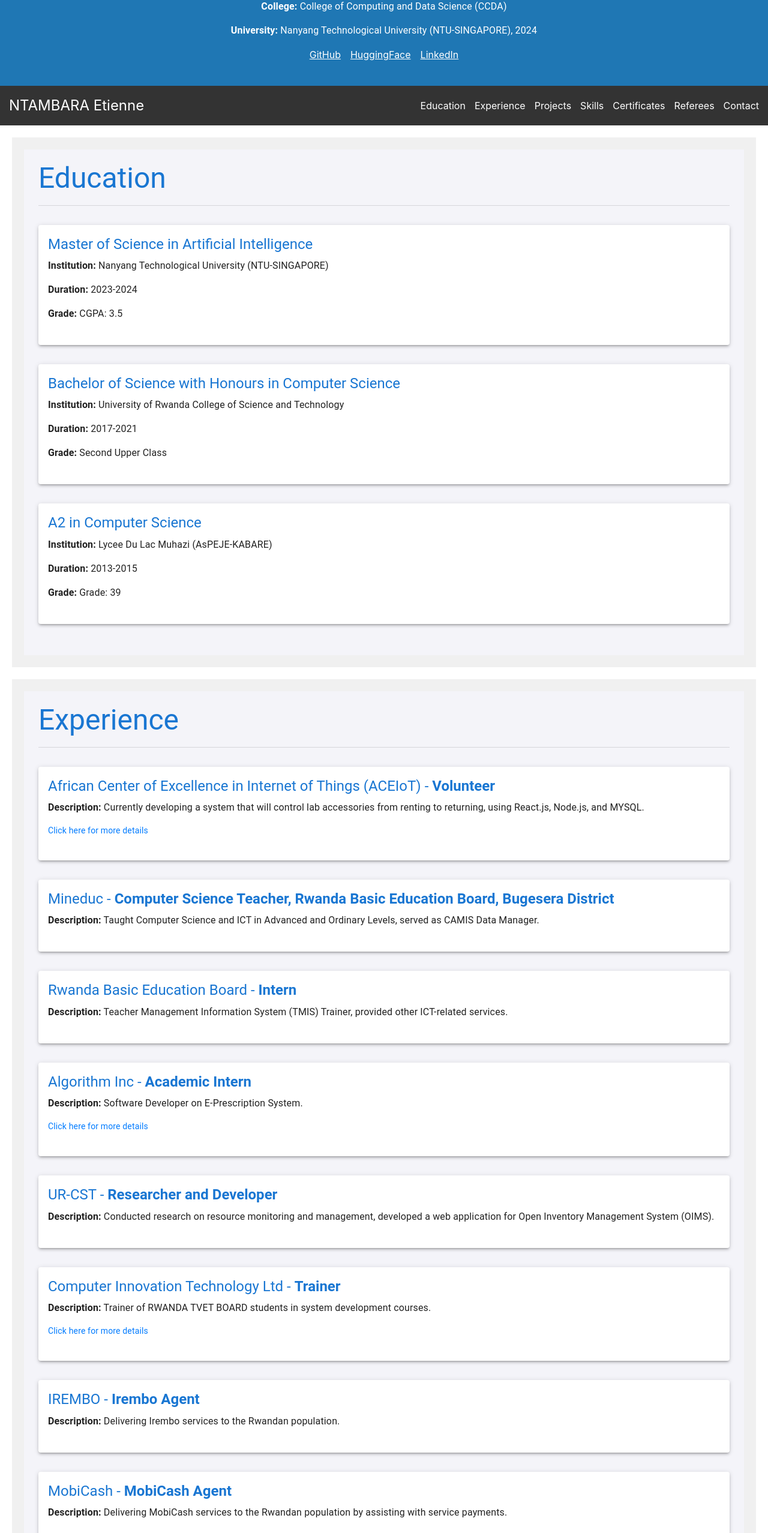
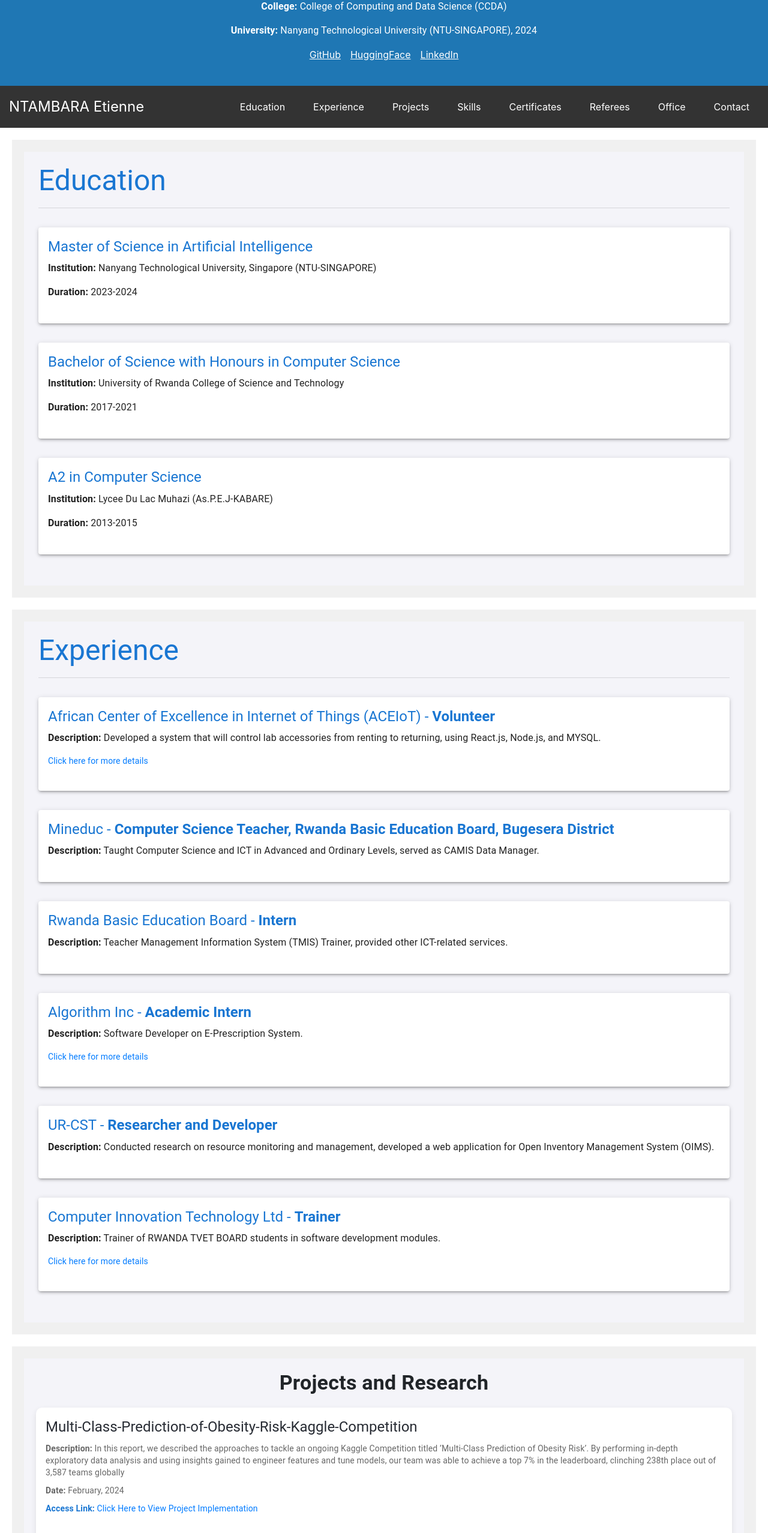
Before and after one commit to 94etienne/profile, a React (Create React App) app: page / in a window 1280 px wide. Shown: the part 233-2788 px from the top of the page at 60% size. Built offline with nearby package versions, Linux system fonts and the light colour scheme.

Commit message:
Updated profile

```diff
--- a/package.json
+++ b/package.json
@@ -1,4 +1,5 @@
 {
+  "homepage":"https://94etienne.github.io/profile/",
   "name": "profile",
   "version": "0.1.0",
   "private": true,
@@ -20,6 +21,8 @@
   },
   "scripts": {
     "start": "react-scripts start",
+    "predeploy":"npm run build",
+    "deploy":"gh-pages -d build",
     "build": "react-scripts build",
     "test": "react-scripts test",
     "eject": "react-scripts eject"
--- a/src/App.js
+++ b/src/App.js
@@ -29,6 +29,7 @@
 import Projects from './components/Projects';
 import './App.css';  // For background color
 import Footer from './components/Footer';
+import Office from './components/Office';
 
 function App() {
   return (
@@ -52,6 +53,9 @@
       <section id="referees">
         <Referees />
       </section>
+      <section id="office">
+        <Office />
+      </section>
       <section id="contact">
         <Contact />
       </section>
--- a/src/components/Education.js
+++ b/src/components/Education.js
@@ -15,7 +15,7 @@
       </Typography>
       {grade && (
         <Typography variant="body1" paragraph>
-          <strong>Grade:</strong> {grade}
+          {/* <strong>Grade:</strong> {grade} */}
         </Typography>
       )}
     </CardContent>
@@ -26,7 +26,7 @@
   const educationData = [
     {
       degree: "Master of Science in Artificial Intelligence",
-      institution: "Nanyang Technological University (NTU-SINGAPORE)",
+      institution: "Nanyang Technological University, Singapore (NTU-SINGAPORE)",
       duration: "2023-2024",
       grade: "CGPA: 3.5",
     },
@@ -38,7 +38,7 @@
     },
     {
       degree: "A2 in Computer Science",
-      institution: "Lycee Du Lac Muhazi (AsPEJE-KABARE)",
+      institution: "Lycee Du Lac Muhazi (As.P.E.J-KABARE)",
       duration: "2013-2015",
       grade: "Grade: 39",
     },
--- a/src/components/Experience.js
+++ b/src/components/Experience.js
@@ -1,5 +1,5 @@
 import React from "react";
-import { Container, Typography, Card, CardContent, CardActions, Button, List, ListItem, ListItemText, Divider } from "@mui/material";
+import { Container, Typography, Card, CardContent, Divider } from "@mui/material";
 
 const ExperienceItem = ({ title, role, description, link }) => (
   <Card sx={{ marginBottom: 4, boxShadow: 3 }}>
@@ -27,7 +27,7 @@
       title: "African Center of Excellence in Internet of Things (ACEIoT)",
       role: "Volunteer",
       description:
-        "Currently developing a system that will control lab accessories from renting to returning, using React.js, Node.js, and MYSQL.",
+        "Developed a system that will control lab accessories from renting to returning, using React.js, Node.js, and MYSQL.",
       link: "https://www.youtube.com/watch?v=liFgo2LXeu0",
     },
     {
@@ -59,21 +59,21 @@
     {
       title: "Computer Innovation Technology Ltd",
       role: "Trainer",
-      description: "Trainer of RWANDA TVET BOARD students in system development courses.",
+      description: "Trainer of RWANDA TVET BOARD students in software development modules.",
       link: "https://citttech.com/",
     },
-    {
-      title: "IREMBO",
-      role: "Irembo Agent",
-      description: "Delivering Irembo services to the Rwandan population.",
-      link: null,
-    },
-    {
-      title: "MobiCash",
-      role: "MobiCash Agent",
-      description: "Delivering MobiCash services to the Rwandan population by assisting with service payments.",
-      link: null,
-    },
+    // {
+    //   title: "IREMBO",
+    //   role: "Irembo Agent",
+    //   description: "Delivering Irembo services to the Rwandan population.",
+    //   link: null,
+    // },
+    // {
+    //   title: "MobiCash",
+    //   role: "MobiCash Agent",
+    //   description: "Delivering MobiCash services to the Rwandan population by assisting with service payments.",
+    //   link: null,
+    // },
   ];
 
   return (
--- a/src/components/NavBar.js
+++ b/src/components/NavBar.js
@@ -14,20 +14,39 @@
     if (element) {
       element.scrollIntoView({ behavior: 'smooth' });
     }
-    setIsOpen(false); // Close navbar after click on mobile
+    setIsOpen(false); // Close navbar after clicking a link on mobile
   };
+
+  const navItems = [
+    { id: 'education', label: 'Education' },
+    { id: 'experience', label: 'Experience' },
+    { id: 'projects', label: 'Projects' },
+    { id: 'skills', label: 'Skills' },
+    { id: 'certificates', label: 'Certificates' },
+    { id: 'referees', label: 'Referees' },
+    { id: 'office', label: 'Office' },
+    { id: 'contact', label: 'Contact' },
+  ];
 
   return (
     <nav className="navbar">
       <div className="nav-logo">NTAMBARA Etienne</div>
       <div className={`nav-links ${isOpen ? 'open' : ''}`}>
-        <a onClick={() => scrollToSection('education')}>Education</a>
-        <a onClick={() => scrollToSection('experience')}>Experience</a>
-        <a onClick={() => scrollToSection('projects')}>Projects</a>
-        <a onClick={() => scrollToSection('skills')}>Skills</a>
-        <a onClick={() => scrollToSection('certificates')}>Certificates</a>
-        <a onClick={() => scrollToSection('referees')}>Referees</a>
-        <a onClick={() => scrollToSection('contact')}>Contact</a>
+        {navItems.map((item) => (
+          <div
+            key={item.id}
+            className="nav-link"
+            role="button"
+            tabIndex={0}
+            onClick={() => scrollToSection(item.id)}
+            onKeyPress={(e) => {
+              if (e.key === 'Enter') scrollToSection(item.id);
+            }}
+            style={{ cursor: 'pointer' }}
+          >
+            {item.label}
+          </div>
+        ))}
       </div>
       <div className="nav-icon" onClick={handleToggle}>
         <i className={`fas ${isOpen ? 'fa-times' : 'fa-bars'}`}></i>
--- /dev/null
+++ b/src/components/Office.js
@@ -0,0 +1,74 @@
+import React from "react";
+import {
+  Container,
+  Typography,
+  Card,
+  CardContent,
+  Divider,
+  Box,
+} from "@mui/material";
+
+const OfficeItem = ({ officeCategory, address }) => (
+  <Card sx={{ marginBottom: 4, boxShadow: 3, borderLeft: "5px solid #1976d2" }}>
+    <CardContent>
+      <Typography variant="h5" component="div" color="primary" gutterBottom>
+        {officeCategory}
+      </Typography>
+      <Typography variant="body1" paragraph>
+        {address}
+      </Typography>
+    </CardContent>
+  </Card>
+);
+
+const Office = () => {
+  const officeData = [
+    {
+      officeCategory: "Head Office",
+      address:
+        "123 Kigali Innovation Street, Kigali, Rwanda. Phone: +250 123 456 789. Email: headoffice@example.com",
+    },
+    {
+      officeCategory: "Branch Office - Nyamirambo",
+      address:
+        "45 Nyamirambo Avenue, Kigali, Rwanda. Phone: +250 987 654 321. Email: nyamirambo@example.com",
+    },
+    {
+      officeCategory: "Branch Office - Kacyiru",
+      address:
+        "12 Kacyiru Road, Kigali, Rwanda. Phone: +250 456 789 123. Email: kacyiru@example.com",
+    },
+  ];
+
+  return (
+    <Container
+      sx={{
+        padding: "20px",
+        backgroundColor: "#f4f4f9",
+        borderRadius: "8px",
+        boxShadow: 2,
+        maxWidth: "900px",
+        margin: "20px auto",
+      }}
+    >
+      <Box textAlign="center" marginBottom={4}>
+        <Typography variant="h3" component="h1" color="primary" gutterBottom>
+          Physical Office Locations
+        </Typography>
+        <Typography variant="body1" color="textSecondary">
+          Explore our office locations and get in touch with us for any inquiries or services.
+        </Typography>
+      </Box>
+      <Divider sx={{ marginBottom: 4 }} />
+      {officeData.map((office, index) => (
+        <OfficeItem
+          key={index}
+          officeCategory={office.officeCategory}
+          address={office.address}
+        />
+      ))}
+    </Container>
+  );
+};
+
+export default Office;
--- a/src/components/Skills.js
+++ b/src/components/Skills.js
@@ -16,6 +16,10 @@
 
 const Skills = () => {
   const skillsData = [
+    {
+      skillCategory: "Artificial Intelligence",
+      skills: "Machine Learning, Deep Learning, Computer Vision, Natural Language Processing, Time Series Analysis",
+    },
     {
       skillCategory: "Programming and Markup Languages",
       skills: "Python, C/C++, Java, Android, React, Node, PHP, HTML",
```
Also changed, not shown: deploy_to_github.txt (added).
